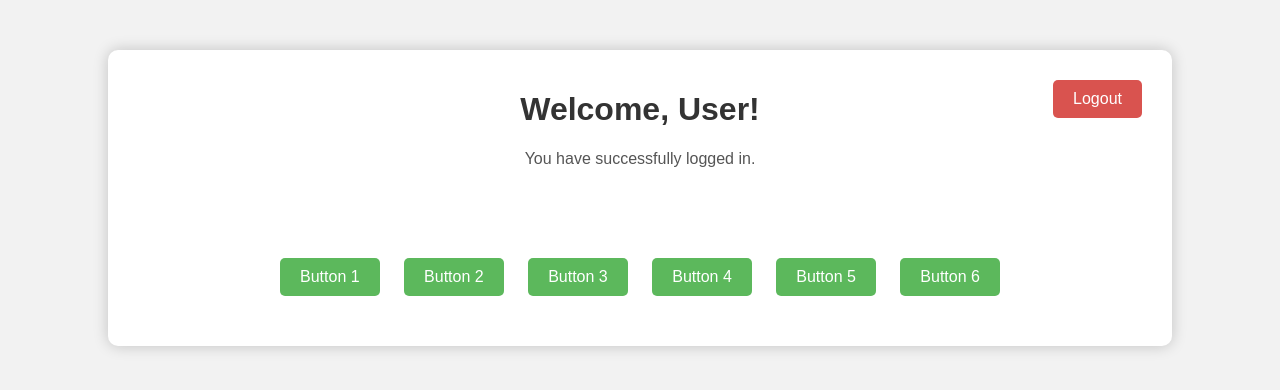
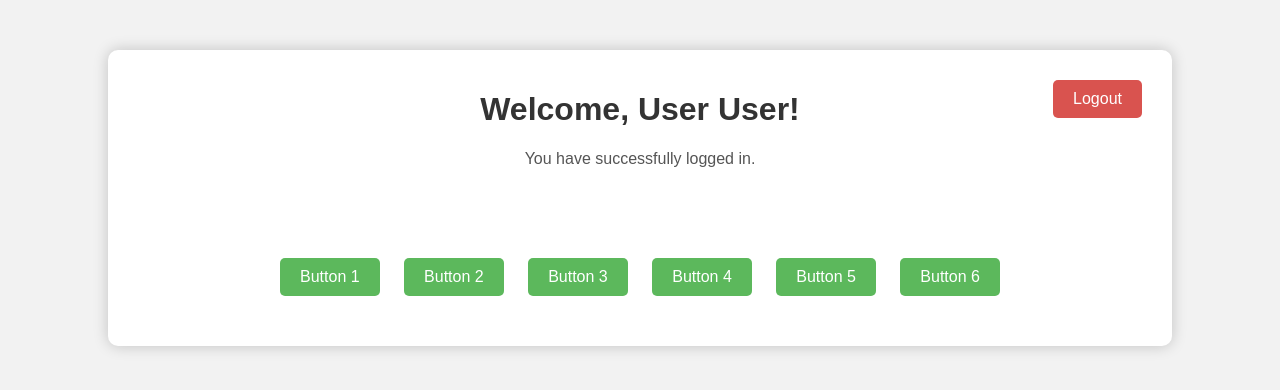
Before and after one commit to Princegainsight/aagaaz2, a plain HTML site: page welcome.html in a window 1280 px wide. Drawn offline with Linux system fonts and the light colour scheme.

Commit message:
Update welcome.html

```diff
--- a/welcome.html
+++ b/welcome.html
@@ -111,7 +111,7 @@
             welcomeMessageElement.textContent = `Welcome, Admin ${userId}!`;
             aptrinsic('set', 'globalContext', {"version": "admin"});
         } else {
-            welcomeMessageElement.textContent = `Welcome, ${userId}!`;
+            welcomeMessageElement.textContent = `Welcome, User ${userId}!`;
             aptrinsic('set', 'globalContext', {"version": "userLogin"});
         }
 
```
